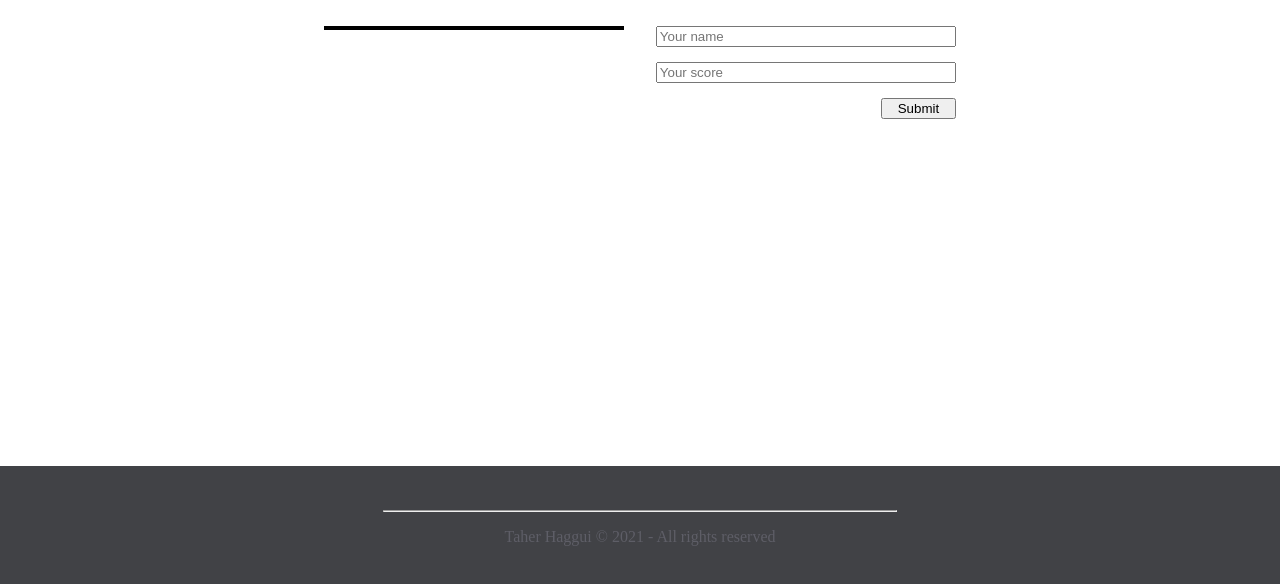
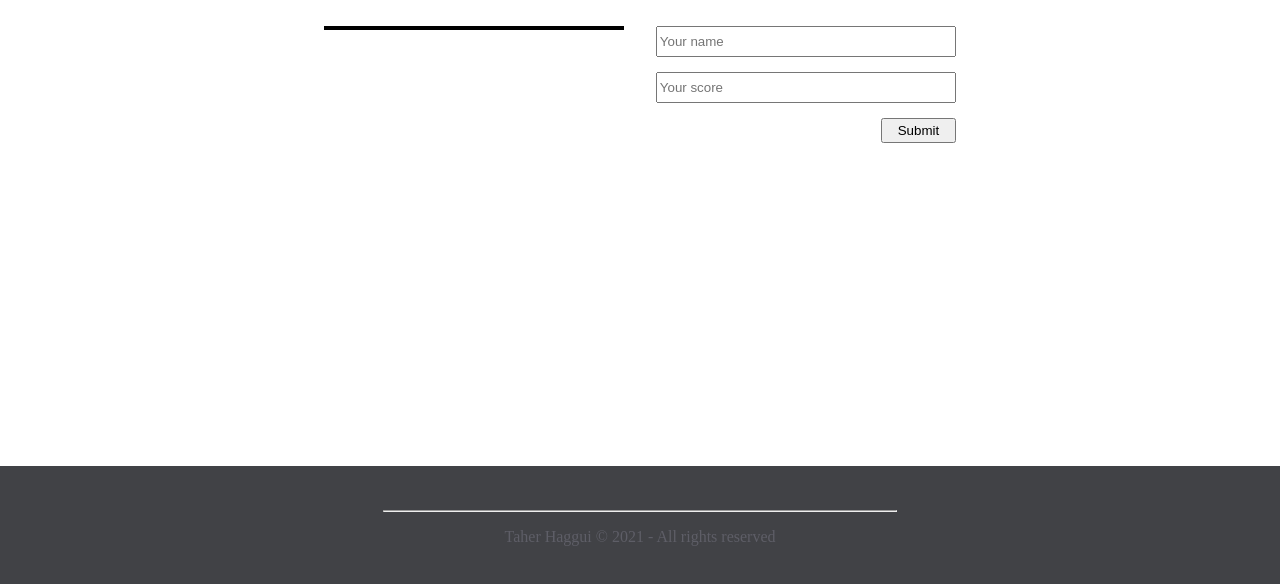
Before and after one commit to taher-software/Leaderboard, a website built with webpack: page src/index.html in a window 1280 px wide. Shown: the part 214-798 px from the top of the page. Built offline with nearby package versions, Linux system fonts and the light colour scheme; no server answers.

Commit message:
style the leaderboard.

```diff
--- a/src/index.html
+++ b/src/index.html
@@ -21,7 +21,7 @@
         <div class="user-add-score">
             <h2>Add your score</h2>
             <input type="text" placeholder="Your name" class="user-input">
-            <input type="text" placeholder="Your score" class="user-input">
+            <input type="number" placeholder="Your score" class="user-input">
             <button type="submit" class="submit-button">Submit</button>
         </div>
     </div>
--- a/src/style.css
+++ b/src/style.css
@@ -37,11 +37,15 @@ h1 {
   flex-direction: column;
   grid-column: 2 / 1 span;
 }
-.user-input { margin-bottom: 5%; }
+.user-input {
+  margin-bottom: 5%;
+  height: 25px;
+}
 
 .submit-button {
   width: 25%;
   align-self: flex-end;
+  height: 25px;
 }
 
 hr {
```
